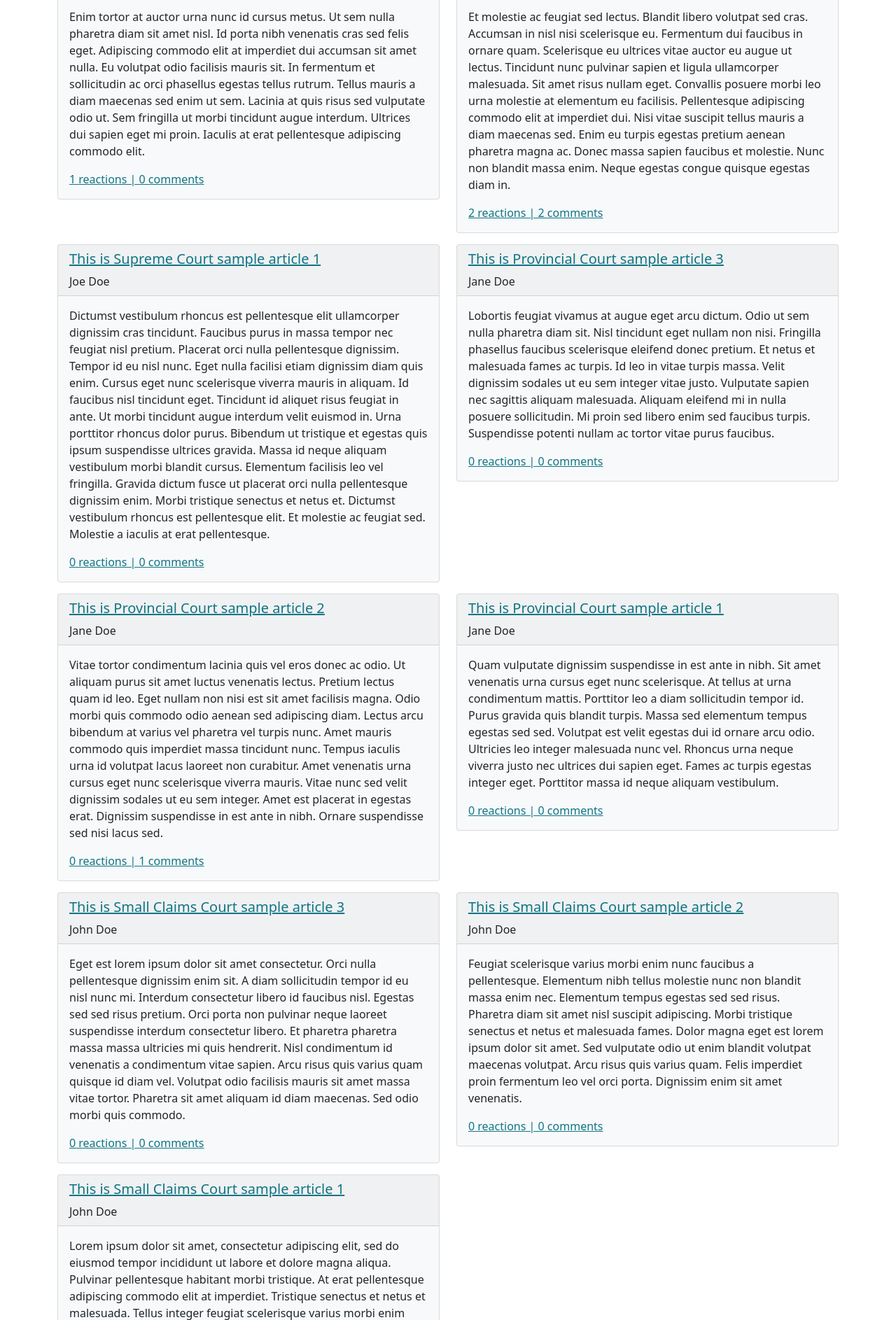
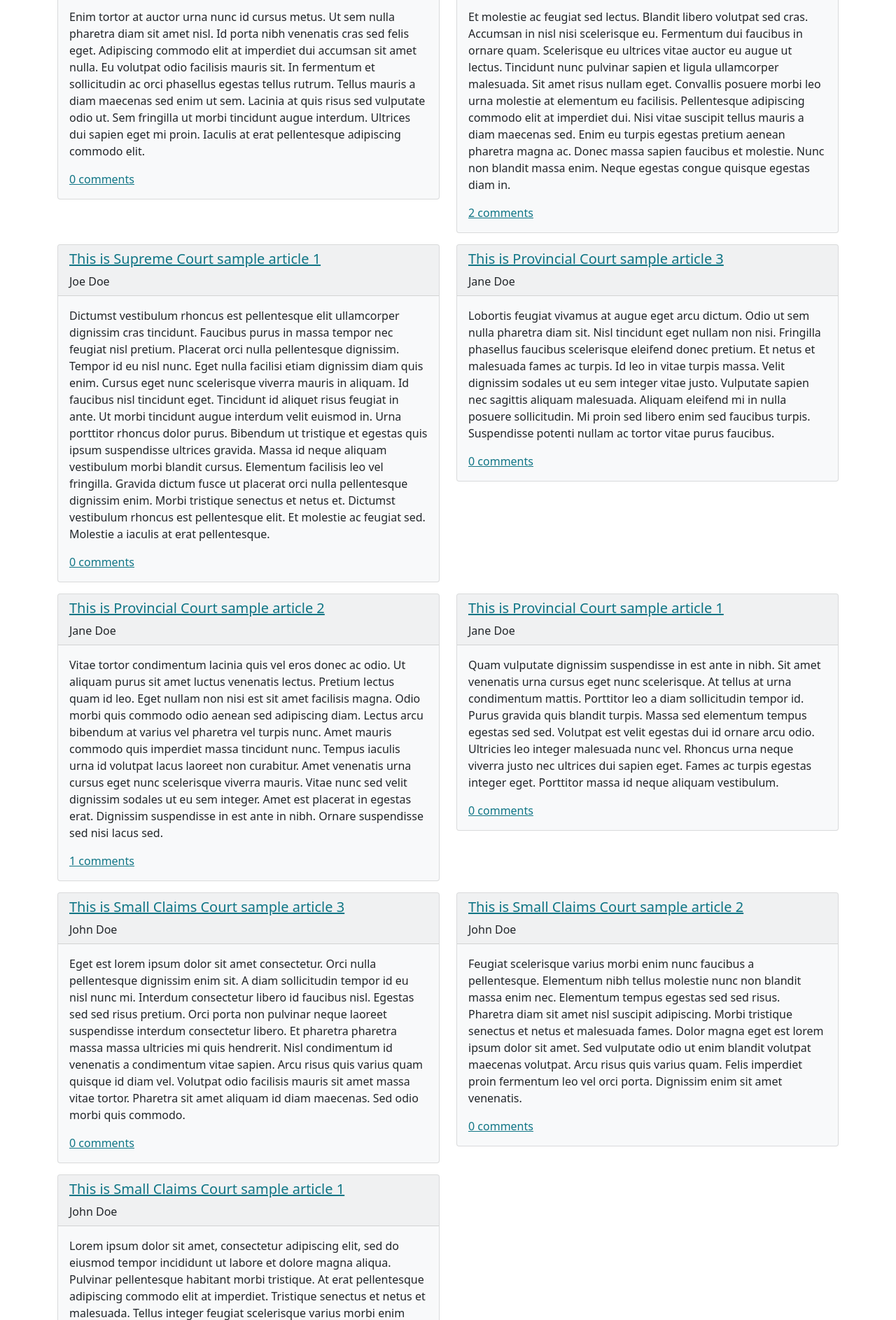
Before and after one commit to LiamOsler/NewsWebsite, a PHP site: page / in a window 1280 px wide. Shown: the part 605-2491 px from the top of the page at 70% size. Run offline with PHP 8.4, Linux system fonts and the light colour scheme; data comes from the database, SQL or seed files in the repository; some libraries are stand-ins or nearby versions.

Commit message:
remove article reaction count from article displays

```diff
--- a/website/inc/components/latestnews.php
+++ b/website/inc/components/latestnews.php
@@ -31,11 +31,7 @@
 
                         <a href= "article.php?articleID=<?php echo($article["articleID"])?>">
                             <?php
-                                if($article["articleReactionCount"]){
-                                    echo($article["articleReactionCount"] . " reactions | ");
-                                }else{
-                                    echo("0 reactions | ");
-                                }
+
                                 if($article["articleCommentCount"]){
                                     echo($article["articleCommentCount"] . " comments");
                                 }else{
```
